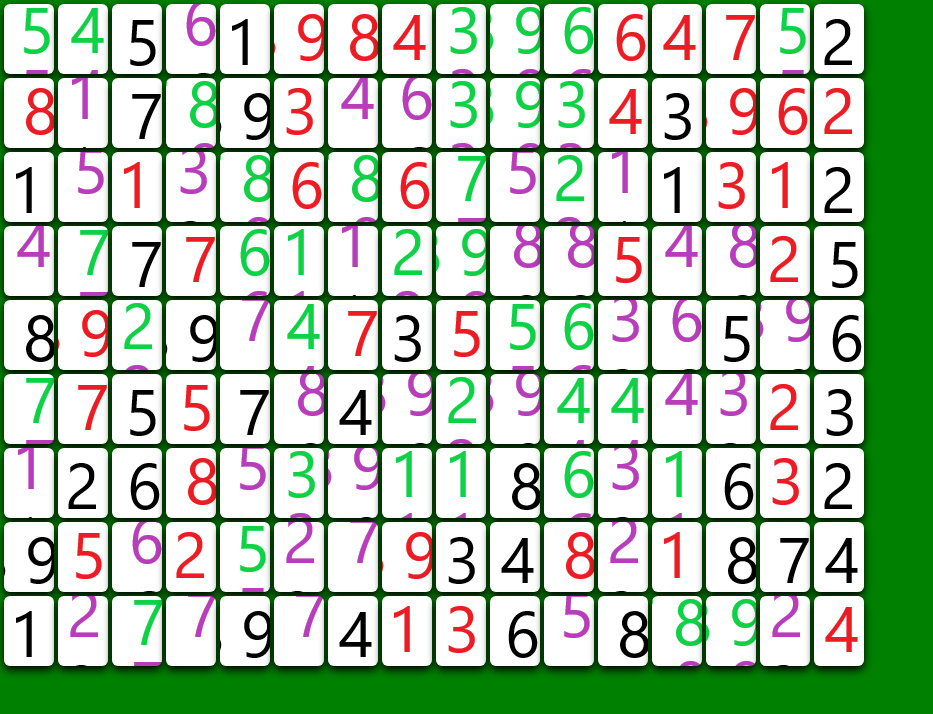
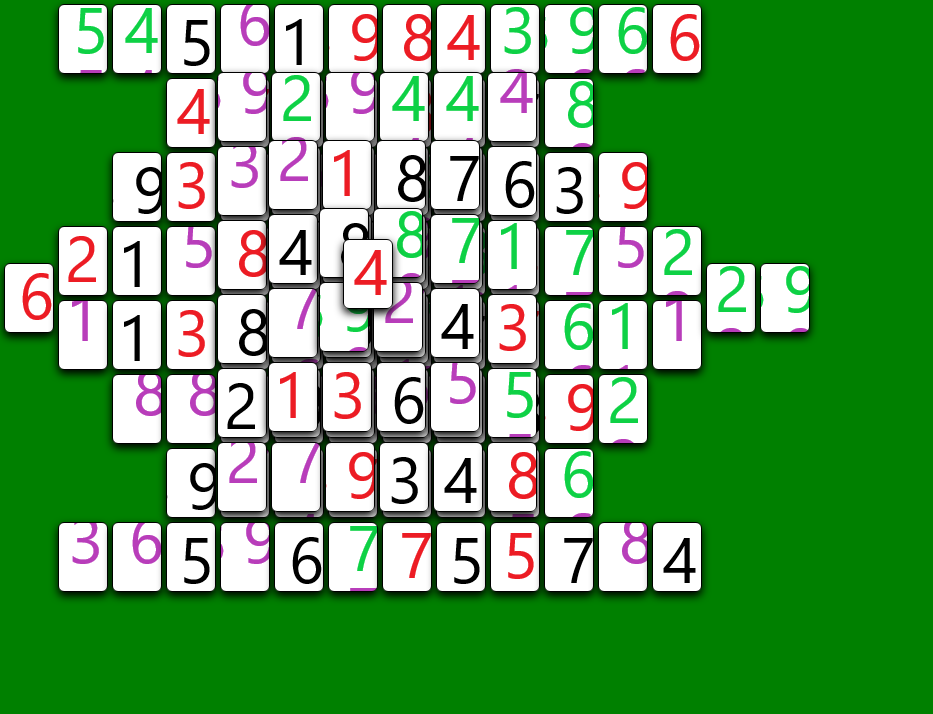
Before and after one commit to dosfx/mahjong, a plain HTML site: page index.html in a window 1280 px wide. Shown: the whole page, without its empty margins (0-933 px from the left). Drawn offline with nearby package versions, Linux system fonts and the light colour scheme.

Commit message:
going vertical

```diff
--- a/mahjong.css
+++ b/mahjong.css
@@ -1,6 +1,7 @@
 .tile {
     background-origin: border-box;
     background-image: url(tiles.png);
+    border: 1px solid black;
     border-radius: 6px;
     box-shadow: 0 4px 8px black;
     box-sizing: border-box;
@@ -10,7 +11,5 @@
 }
 
 .tile.selected {
-    border-color: red;
-    border-width: -2px;
-    border-style: solid;
+    border: 2px solid red;
 }
--- a/mahjong.js
+++ b/mahjong.js
@@ -11,6 +11,41 @@ const TILE_PADDING = 4;
 const OFFSET = 12345567890;
 
 Vue.prototype.$firstTile = null;
+Vue.prototype.$layouts = {
+    classic: function() {
+        let layout = Array.prototype.concat(
+            // bottom layer, row by row
+            Array.from({length:12}, function (_v, i) { return [i + 1, 0, 0]; }),
+            Array.from({length:8}, function (_v, i) { return [i + 3, 1, 0]; }),
+            Array.from({length:10}, function (_v, i) { return [i + 2, 2, 0]; }),
+            [[0, 3.5, 0]],
+            Array.from({length:12}, function (_v, i) { return [i + 1, 3, 0]; }),
+            Array.from({length:12}, function (_v, i) { return [i + 1, 4, 0]; }),
+            [[13, 3.5, 0], [14, 3.5, 0]],
+            Array.from({length:10}, function (_v, i) { return [i + 2, 5, 0]; }),
+            Array.from({length:8}, function (_v, i) { return [i + 3, 6, 0]; }),
+            Array.from({length:12}, function (_v, i) { return [i + 1, 7, 0]; }),
+            // second layer square
+            Array.from({length:36}, function (_v, i) { return [(i % 6) + 4, Math.floor(i / 6) + 1, 1]; }),
+            // third layer square
+            Array.from({length:16}, function (_v, i) { return [(i % 4) + 5, Math.floor(i / 4) + 2, 2]; }),
+            // forth layer square
+            Array.from({length:4}, function (_v, i) { return [(i % 2) + 6, Math.floor(i / 2) + 3, 3]; }),
+            [[6.5, 3.5, 4]]
+        );
+
+        let count = 144 - layout.length;
+        for (let i = 0; i < count; i++) {
+            layout.push([0,10,i]);
+        }
+
+        return layout;
+    },
+    flat: function() {
+        return Array.from({length:144}, function (_v, i) { return [i % 16, Math.floor(i / 16), 0]; });
+    }
+};
+
 var mahjong = new Vue({
     el: "#mahjong",
     data: {
@@ -36,16 +71,20 @@ var mahjong = new Vue({
                 }
             }
 
+            // get the layout
+            let layout = this.$layouts.classic();
             // fill the board
-            shuffle.forEach((t, i) => {
+            shuffle.forEach(function (t, i) {
+                t.x = layout[i][0];
+                t.y = layout[i][1];
+                t.z = layout[i][2];
+
                 t.selected = false;
-                t.x = i % 16;
-                t.y = Math.floor(i / 16);
-                t.z = 0;
                 t.style = {
                     backgroundPosition: (t.num * -TILE_WIDTH) + "px " + (t.suit * -TILE_HEIGHT) + "px",
-                    left: ((t.x * (TILE_WIDTH + TILE_PADDING)) + TILE_PADDING) + "px",
-                    top: ((t.y * (TILE_HEIGHT + TILE_PADDING)) + TILE_PADDING) + "px"
+                    left: ((t.x * (TILE_WIDTH + TILE_PADDING)) + TILE_PADDING - (t.z * 3)) + "px",
+                    top: ((t.y * (TILE_HEIGHT + TILE_PADDING)) + TILE_PADDING - (t.z * 6)) + "px",
+                    zIndex: t.z
                 }
             });
 
```
